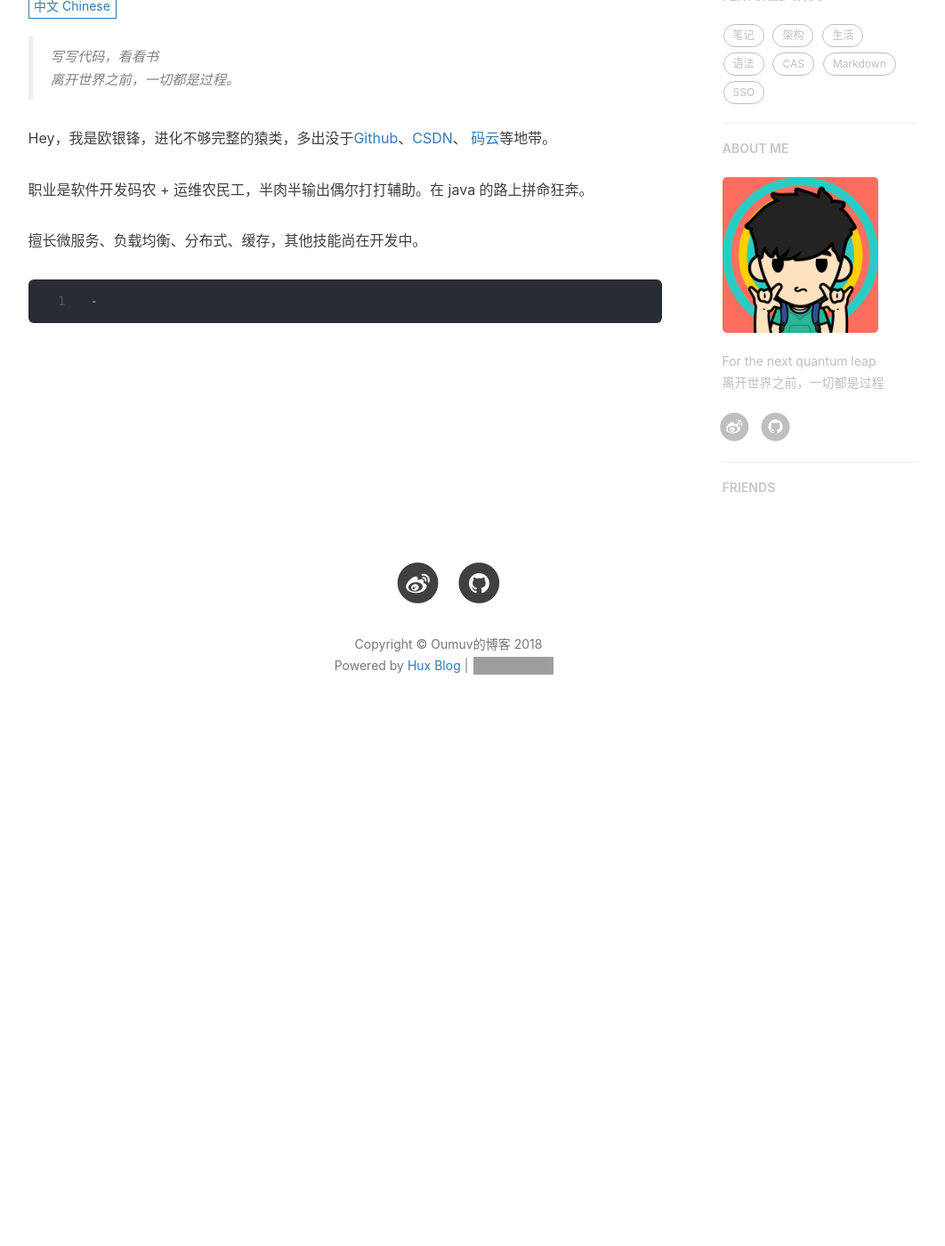
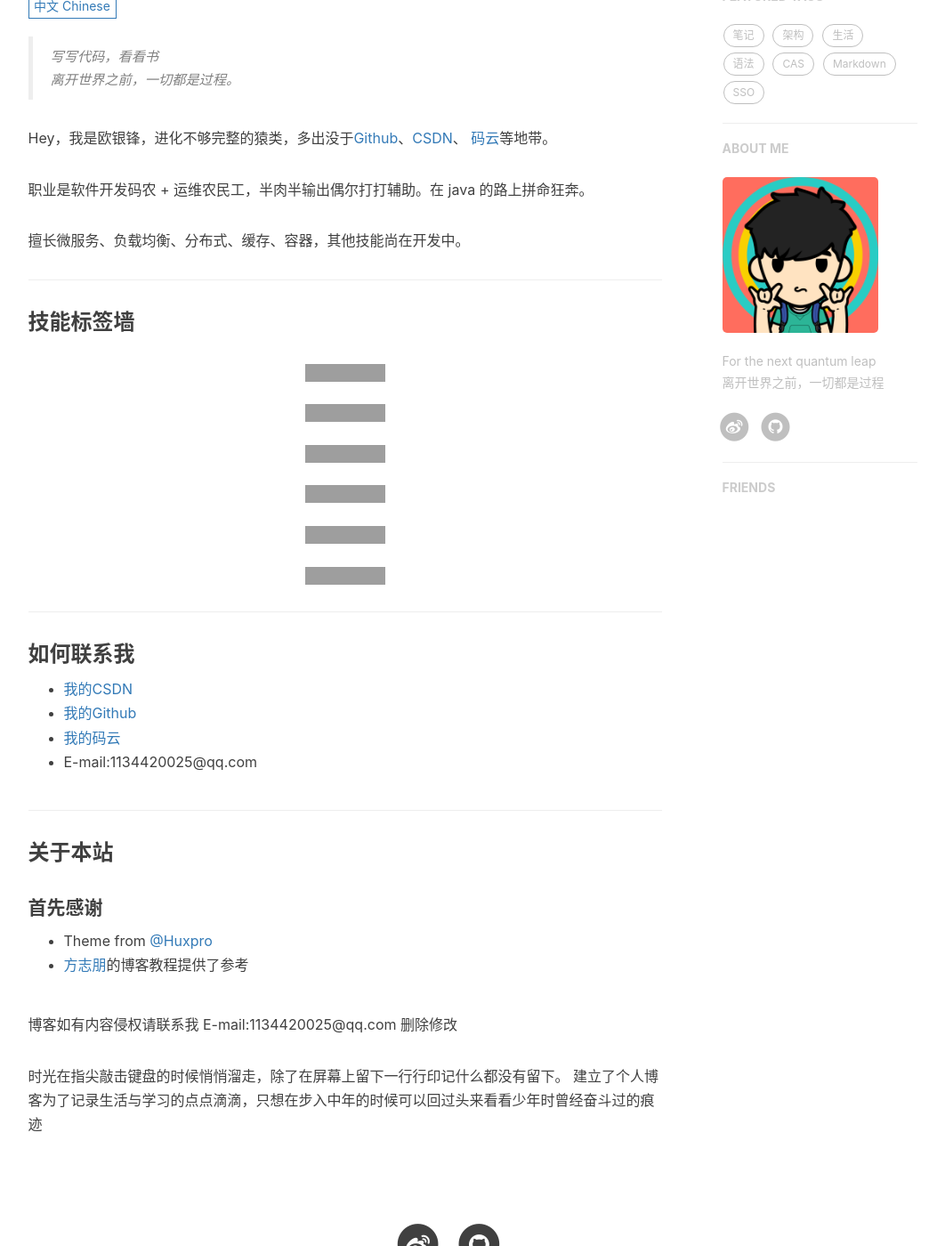
Before and after one commit to Oumuv/Oumuv.github.io, a Jekyll site: the page built from about.html, in a window 1280 px wide and 1400 px high, scrolled down 460 px. Shown: the whole window at 89% size, without its empty margins (136-1198 px from the left). Built offline with Jekyll 4.4.1, drawn with Linux system fonts in a browser that asks for light colours; nearby versions of some CDN libraries; comment, search, counter and statistics services are not loaded; before the commit the page ends 1312 px from its top, so only the background shows below that; grey boxes are pictures that could not be loaded.

```diff
--- a/_includes/about/zh.md
+++ b/_includes/about/zh.md
@@ -6,6 +6,36 @@
 
 职业是软件开发码农 + 运维农民工，半肉半输出偶尔打打辅助。在 java 的路上拼命狂奔。
 
-擅长微服务、负载均衡、分布式、缓存，其他技能尚在开发中。
+擅长微服务、负载均衡、分布式、缓存、容器，其他技能尚在开发中。
 
-    -
+-----
+
+### 技能标签墙
+![Docker](https://img.shields.io/badge/Docker-%23-green.svg)
+![Springboot](https://img.shields.io/badge/Springboot-%23-green.svg)
+![Zookeeper](https://img.shields.io/badge/Zookeeper-%23-green.svg)
+![Nginx](https://img.shields.io/badge/Nginx-%23-green.svg)
+![Solr](https://img.shields.io/badge/Solr-%23-green.svg)
+![CAS](https://img.shields.io/badge/CAS-5.2-green.svg)
+
+
+-----
+
+### 如何联系我
+
+- [我的CSDN](https://blog.csdn.net/oumuv)
+- [我的Github](https://github.com/Oumuv)
+- [我的码云](https://gitee.com/oumuv/projects)
+- E-mail:1134420025@qq.com
+
+----
+### 关于本站
+
+#### 首先感谢
+- Theme from [@Huxpro](https://github.com/Huxpro/huxpro.github.io)
+- [方志朋](https://www.fangzhipeng.com/)的博客教程提供了参考
+
+博客如有内容侵权请联系我 E-mail:1134420025@qq.com 删除修改
+
+时光在指尖敲击键盘的时候悄悄溜走，除了在屏幕上留下一行行印记什么都没有留下。
+建立了个人博客为了记录生活与学习的点点滴滴，只想在步入中年的时候可以回过头来看看少年时曾经奋斗过的痕迹
```
